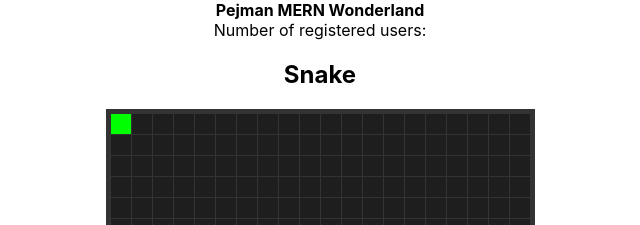
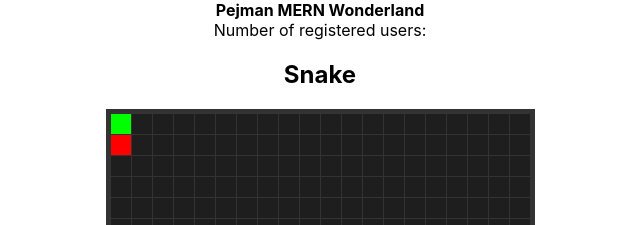
Before and after one commit to PejmanFSD/Pejman-MERN-Wonderland, a React (Create React App) app in the folder client/: page /snake in a window 1280 px wide. Shown: the top 225 px of the page, without its empty margins (320-960 px from the left). Built offline with nearby package versions, Linux system fonts and the light colour scheme; no server answers.

Commit message:
Generating the food for the snake.
The moment the snake reaches a food, a new randomly-placed food is generated on the board.

```diff
--- a/client/src/Games/Snake/Snake.jsx
+++ b/client/src/Games/Snake/Snake.jsx
@@ -8,16 +8,9 @@ export default function Snake({ updateTotalPoint, currentUser }) {
   // The moment the game starts, the snake doesn't move:
   const [direction, setDirection] = useState({ x: 0, y: 0 });
   const [gameOver, setGameOver] = useState(false);
+  // Even the initial location of the food is a random location:
+  const [food, setFood] = useState(generateFood());
 
-  // Game loop:
-  useEffect(() => {
-    if (gameOver) return;
-    const interval = setInterval(() => {
-      moveSnake();
-    }, 150);
-
-    return () => clearInterval(interval);
-  }, [snake, direction, gameOver]);
   //  Moving the snake:
   const moveSnake = () => {
     // In each moment, one of the parameters of x or y is either
@@ -34,12 +27,7 @@ export default function Snake({ updateTotalPoint, currentUser }) {
       y: head.y + direction.y,
     };
     // Wall collision:
-    if (
-      newHead.x < 0 ||
-      newHead.y < 0 ||
-      newHead.x >= 20 ||
-      newHead.y >= 20
-    ) {
+    if (newHead.x < 0 || newHead.y < 0 || newHead.x >= 20 || newHead.y >= 20) {
       setGameOver(true);
       return;
     }
@@ -47,9 +35,31 @@ export default function Snake({ updateTotalPoint, currentUser }) {
     // (...snake => de-structured snake):
     const newSnake = [newHead, ...snake];
     // And remove the last element of the array unless the snake gets the food:
-    newSnake.pop();
+    // Eat food
+    if (newHead.x === food.x && newHead.y === food.y) {
+        // If the snake gets the food, don't remove the last element of the array,
+        // just generate a new random food:
+      setFood(generateFood());
+    } else {
+        // If the snake doesn't get the food, remove the last element of the array:
+      newSnake.pop();
+    }
     setSnake(newSnake);
   };
+  function generateFood() {
+  return {
+    x: Math.floor(Math.random() * 20),
+    y: Math.floor(Math.random() * 20),
+  };
+}
+  // Game loop:
+  useEffect(() => {
+    if (gameOver) return;
+    const interval = setInterval(() => {
+      moveSnake();
+    }, 150);
+    return () => clearInterval(interval);
+  }, [snake, direction, gameOver]);
   // Keyboard controls
   useEffect(() => {
     const handleKeyDown = (e) => {
@@ -67,23 +77,34 @@ export default function Snake({ updateTotalPoint, currentUser }) {
         setDirection({ x: 1, y: 0 });
       }
     };
-
     window.addEventListener("keydown", handleKeyDown);
-
     return () => {
       window.removeEventListener("keydown", handleKeyDown);
     };
   }, [direction]);
+  // Game loop:
+  useEffect(() => {
+    if (gameOver) return;
+    const interval = setInterval(() => {
+      moveSnake();
+    }, 150);
+    return () => clearInterval(interval);
+  }, [snake, direction, gameOver]);
   const cells = [];
   for (let y = 0; y < 20; y++) {
     for (let x = 0; x < 20; x++) {
       const isSnake = snake.some(
         (segment) => segment.x === x && segment.y === y,
       );
+      const isFood = food.x === x && food.y === y;
       cells.push(
         <div
           key={`${x}-${y}`}
-          style={{ width: "20px", height: "20px", background: isSnake ? "lime" : "#1e1e1e" }}
+          style={{
+            width: "20px",
+            height: "20px",
+            background: isSnake ? "lime" : isFood ? "red" : "#1e1e1e",
+          }}
         />,
       );
     }
```
